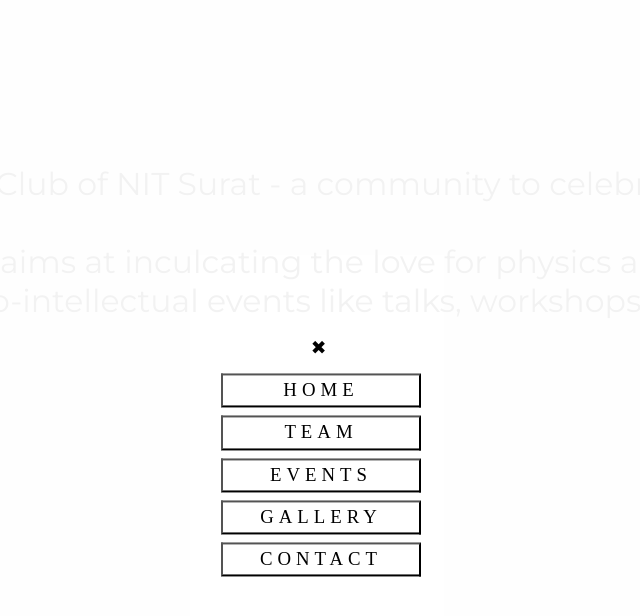
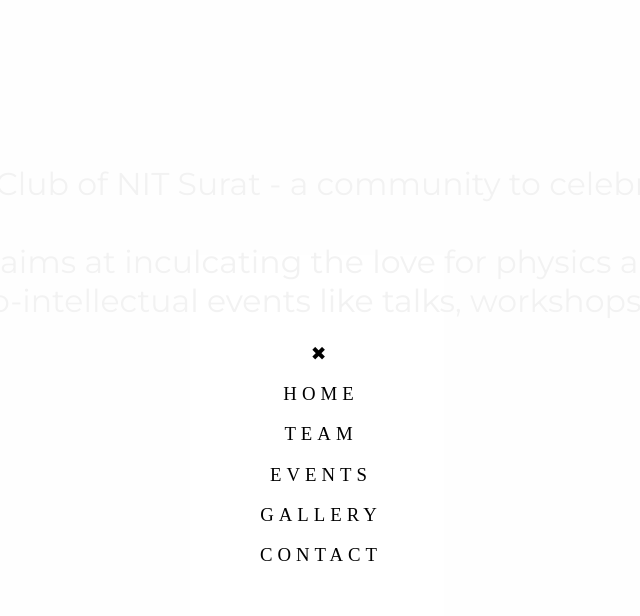
Before and after one commit to adithyarao3103/Physics-Club-Website-Trial, a Jekyll site: the page built from index.html, in a window 1280 px wide. Shown: the top 616 px of the page, without its empty margins (319-959 px from the left). Built offline with Jekyll 4.4.1, drawn with Linux system fonts in a browser that asks for light colours; some web fonts are replaced.

Commit message:
Update fixed.css

```diff
--- a/assets/css/fixed.css
+++ b/assets/css/fixed.css
@@ -31,20 +31,22 @@
 	letter-spacing: 5px;
 	line-height: 1.5;
 	color: black;
+	border: 0px;
 	background-color: transparent;
 	transition: all 0.5s;
 }
 
 #menuholder >button:hover{
-	background-image: lineargradient(-45deg, white, black);
+	background-image: linear-gradient(-45deg, white, black);
 }
 
 .close{
 	border-radius: 50%;
+	border: 0px;
 	border: 2px solid white;
 	transition: all 0.5s;
 }
 
 .closehover{
-	background-image: lineargradient(-45deg, white, black);
+	background-image: linear-gradient(-45deg, white, black);
 }
```
